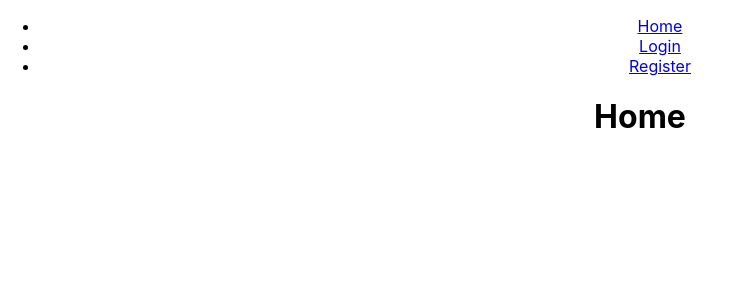
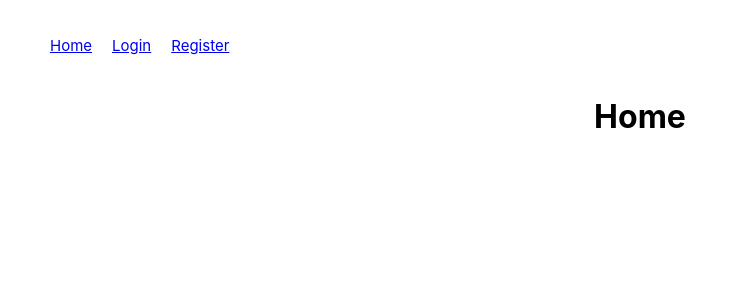
Before and after one commit to haatajaj/secure-project, a React (Create React App) app in the folder frontend/: page / in a window 1280 px wide. Shown: the top 300 px of the page, without its empty margins (0-731 px from the left). Built offline with nearby package versions, Linux system fonts and the light colour scheme.

Commit message:
Navbar changed to row and added css

```diff
--- /dev/null
+++ b/frontend/src/NavBar.css
@@ -0,0 +1,11 @@
+ul {
+    text-align: center;
+    display: flex;
+}
+
+li {
+    font-size: 15px;
+    margin: 0 10px;
+    line-height: 60px;
+    display: inline-block;
+  }
```
Also changed, not shown: frontend/src/NavBar.js (+4 -9 lines).
